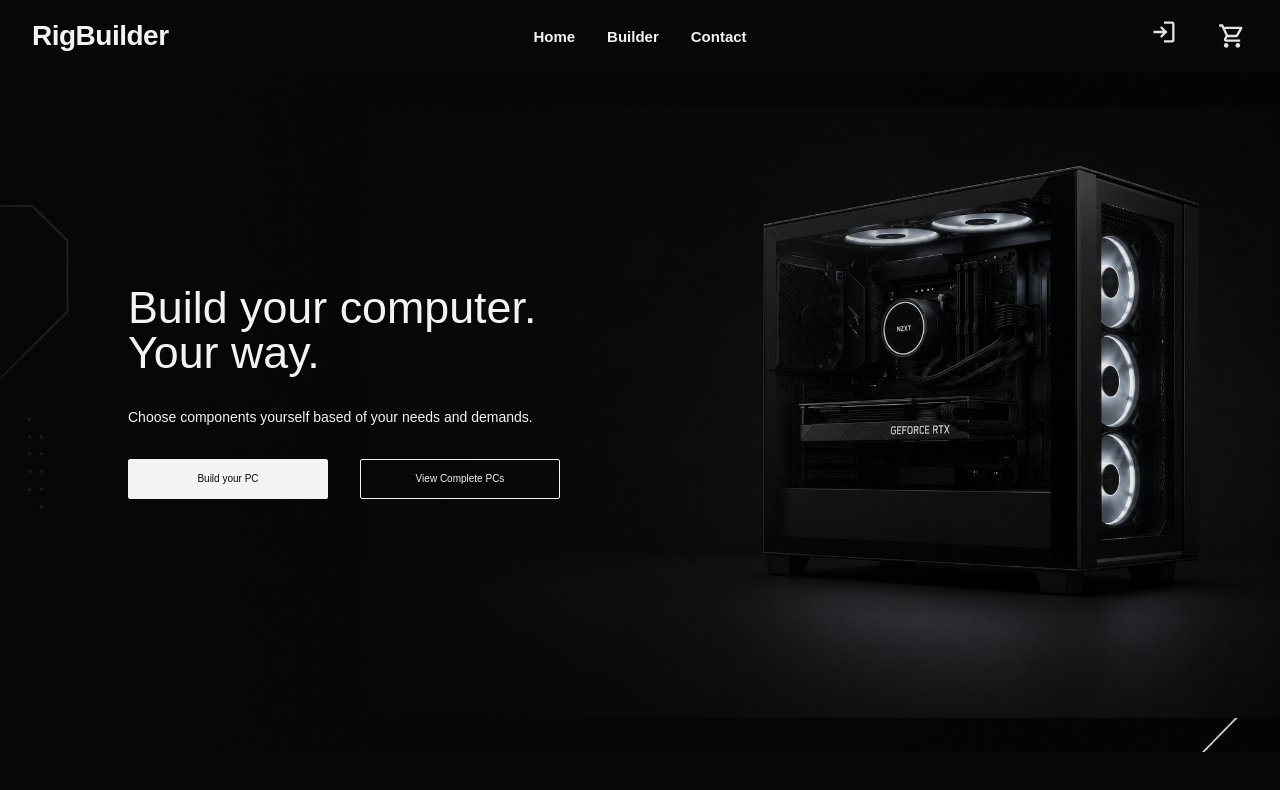
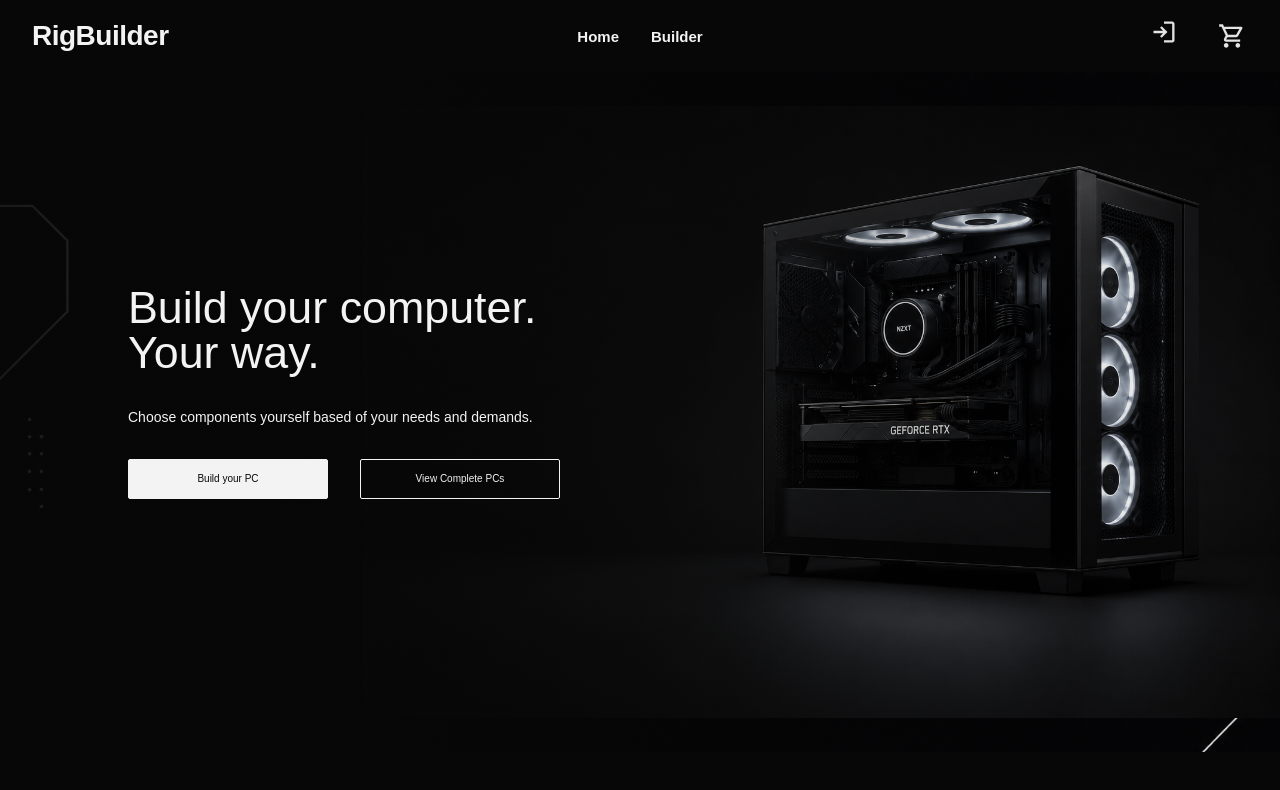
Before and after one commit to IsaacArcen/rigbuilder, a React (Create React App) app: page / in a window 1280 px wide. Shown: the top 790 px of the page. Built offline with nearby package versions, Linux system fonts and the light colour scheme; a web font is replaced by a local one.

Commit message:
-contact

```diff
--- a/src/components/navbar.js
+++ b/src/components/navbar.js
@@ -45,7 +45,6 @@ function Navbar() {
                 <Link to="/">Home</Link>
                 <Link to="/builder">Builder</Link>
                 {authed && <Link to="/favorites">Favorites</Link>}
-                <Link to="/contact">Contact</Link>
             </nav>
 
             <div className="navbar__actions">
```
